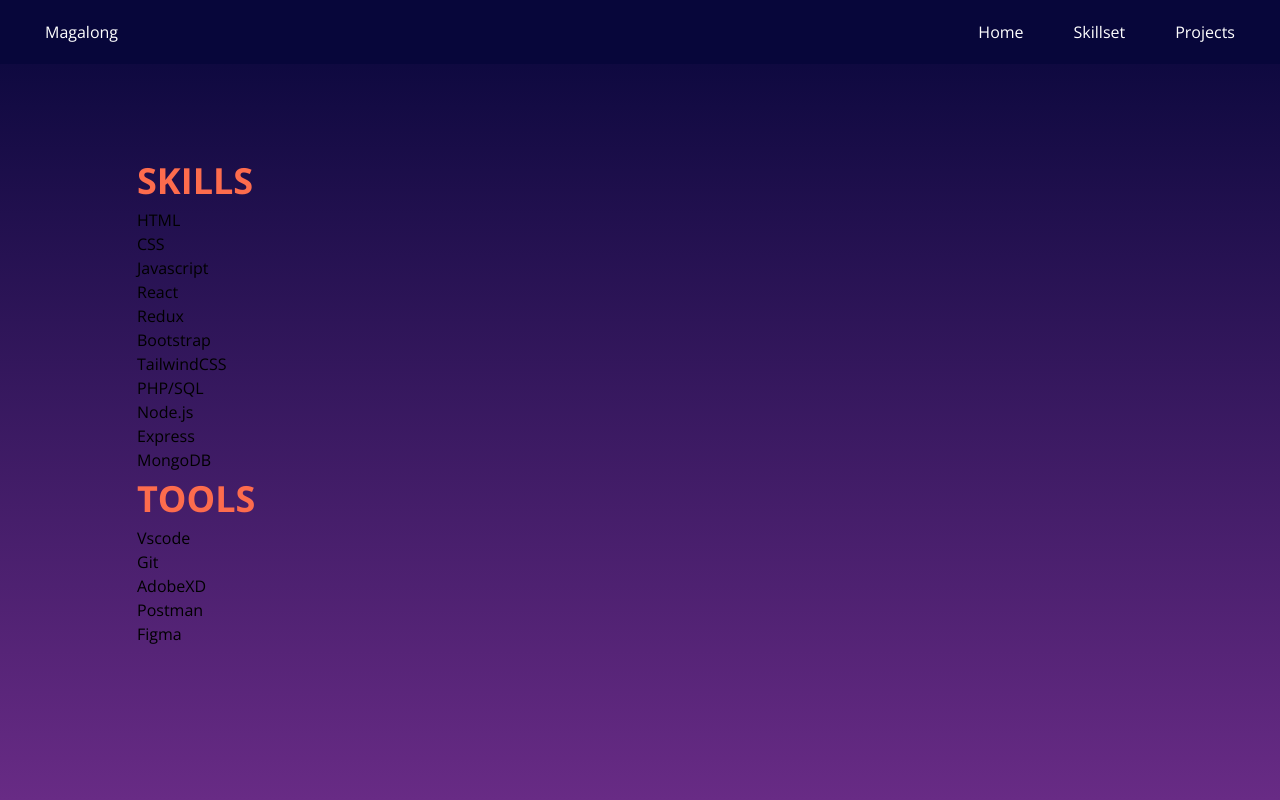
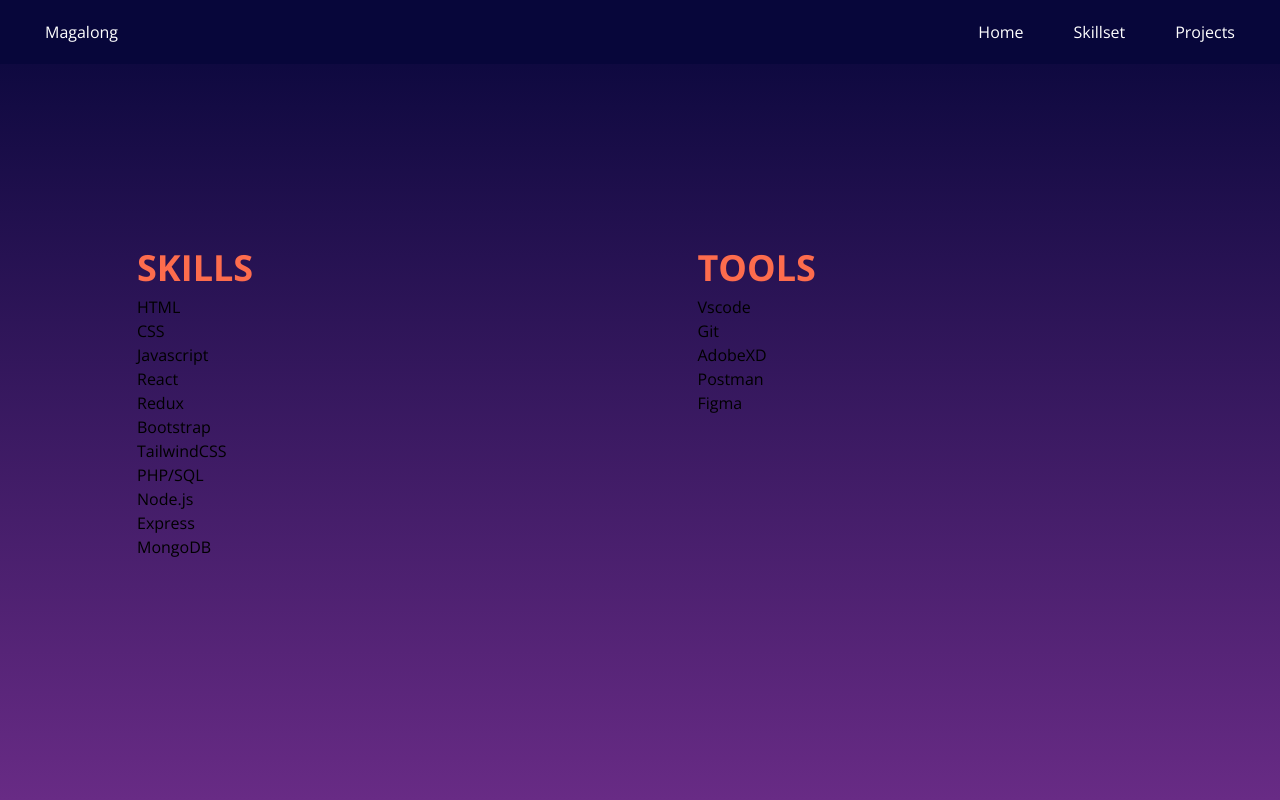
Before and after one commit to bryanmagalong/portfolio, a React (Create React App) app: page /skillset in a window 1280 px wide. Shown: the top 800 px of the page. Built offline with nearby package versions, Linux system fonts and the light colour scheme.

Commit message:
feat(Skillset): add grid classes

```diff
--- a/src/components/Skillset/index.js
+++ b/src/components/Skillset/index.js
@@ -3,7 +3,7 @@
 import { skills, tools } from './../../data/skillset';
 
 const Skillset = () => (
-  <div>
+  <div className="grid lg:grid-cols-2 lg:gap-x-115 xl:gap-x-242">
     <List title="skills" list={skills} />
     <List title="tools" list={tools} />
   </div>
--- a/tailwind.config.js
+++ b/tailwind.config.js
@@ -27,6 +27,7 @@
         '41': '2.563em',
         '50': '3.125rem',
         '115': '7.188rem',
+        '242': '15.125rem',
       },
       fontSize: {
         sm: '0.688em',
```
